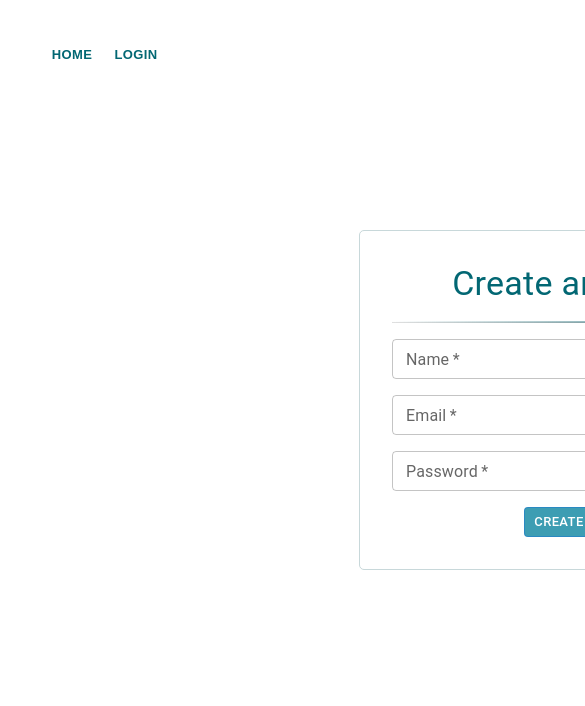
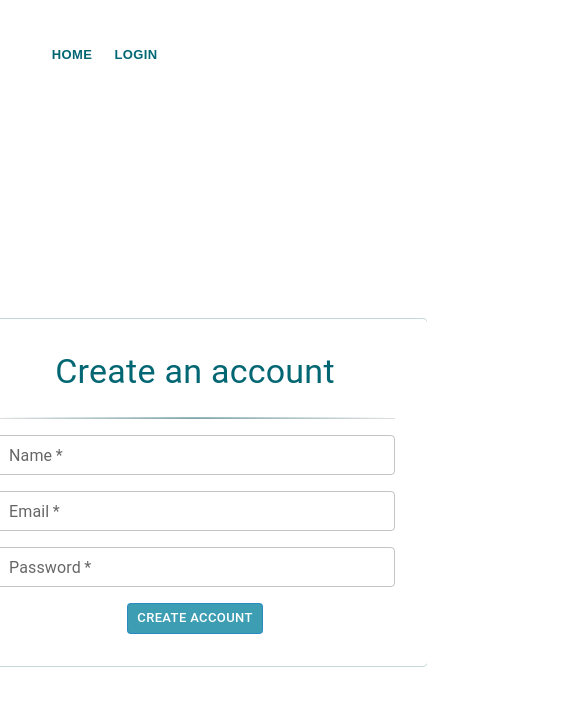
Before and after one commit to dwndara/login-2-react, a React (Vite) app: page /sign-up in a window 390 px wide. Shown: the top 706 px of the page, 585 px wide, since content can reach past the window. Built offline with nearby package versions, Linux system fonts and the light colour scheme.

Commit message:
improved: responsiveness of sign up page

```diff
--- a/src/app/pages/login/Login.tsx
+++ b/src/app/pages/login/Login.tsx
@@ -3,12 +3,15 @@ import Box from "@mui/material/Box";
 import Typography from "@mui/material/Typography";
 import Checkbox from "@mui/material/Checkbox";
 import Container from "@mui/material/Container";
-import { FormControlLabel } from "@mui/material";
+import { FormControlLabel, useTheme } from "@mui/material";
 import Divider from "@mui/material/Divider";
 import { LoginButton, InputLogin, TextButton } from "../../shared/components";
 import { useNavigate } from "react-router-dom";
+import { CenterFocusStrong } from "@mui/icons-material";
 
 const PageName = () => {
+  const theme = useTheme();
+
   const navigate = useNavigate();
   return (
     <Box>
@@ -147,11 +150,13 @@ export const Login = () => {
     <Container sx={{ p: 2 }}>
       <PageName />
       <Box
-        display="flex"
-        alignItems="center"
-        justifyContent="center"
-        minHeight="90vh"
-        flexDirection="column"
+        height="100vh"
+        sx={{
+          display: "flex",
+          flexDirection: "column",
+          alignItems: "center",
+          justifyContent: "center",
+        }}
       >
         <LoginContainer />
       </Box>
--- a/src/app/pages/signup/SignUp.tsx
+++ b/src/app/pages/signup/SignUp.tsx
@@ -1,7 +1,7 @@
 import Box from "@mui/material/Box";
 import Typography from "@mui/material/Typography";
 import Container from "@mui/material/Container";
-import { Grid } from "@mui/material";
+import { Grid, useTheme } from "@mui/material";
 import Divider from "@mui/material/Divider";
 import { useState } from "react";
 import Modal from "@mui/material/Modal";
@@ -31,6 +31,7 @@ const PageName = () => {
 };
 
 const SignUpContainer = () => {
+  const theme = useTheme();
   const [open, setOpen] = useState(false);
   const handleClose = () => {
     setNameError(false);
@@ -75,10 +76,10 @@ const SignUpContainer = () => {
       color="#026773"
     >
       <form>
-        <Grid container spacing={2}>
+        <Grid container spacing={theme.spacing(2)}>
           <Grid item xs={12} md={12} xl={12}>
             <Typography
-              marginBottom={2}
+              marginBottom={theme.spacing(3)}
               variant="h4"
               color="#026773"
               align="center"
@@ -162,7 +163,17 @@ export const SignUp = () => {
   return (
     <Container sx={{ p: 2 }}>
       <PageName />
-      <SignUpContainer />
+      <Box
+        height="100vh"
+        sx={{
+          display: "flex",
+          flexDirection: "column",
+          alignItems: "center",
+          justifyContent: "center",
+        }}
+      >
+        <SignUpContainer />
+      </Box>
     </Container>
   );
 };
```
